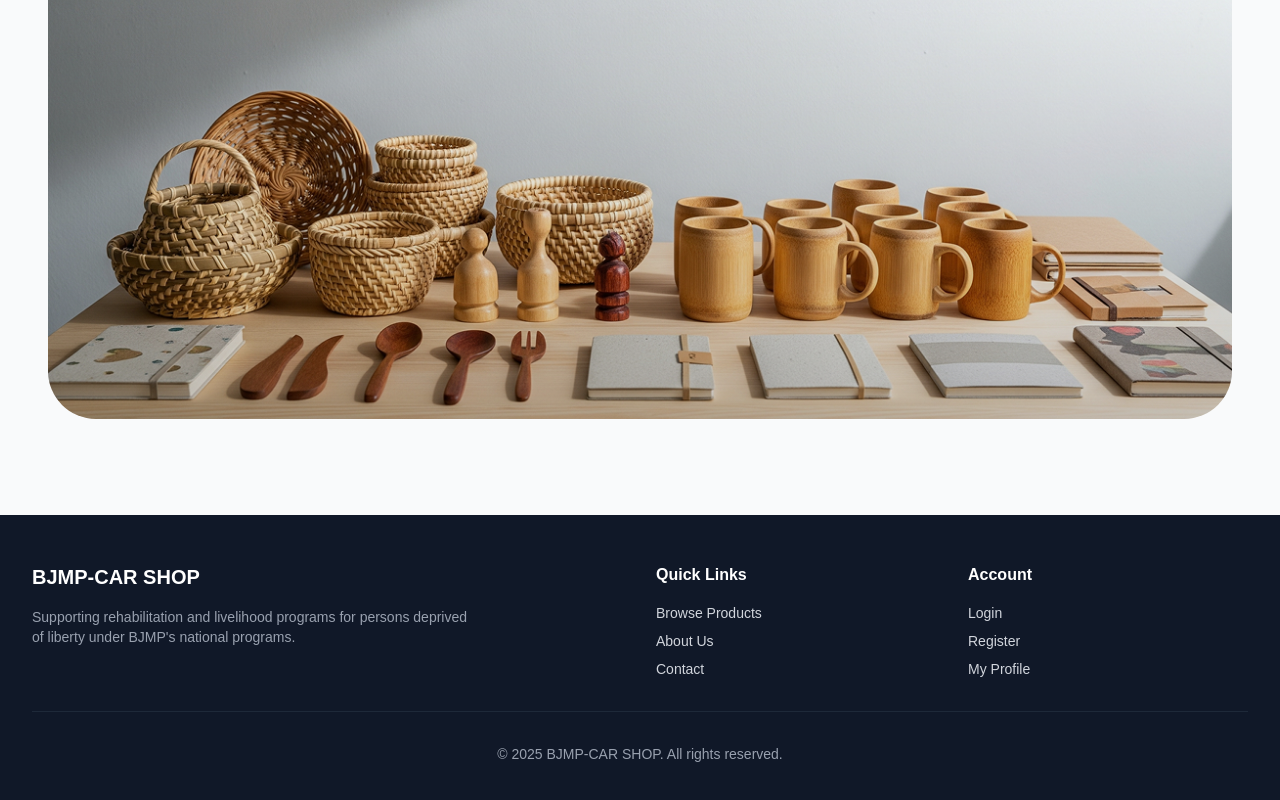
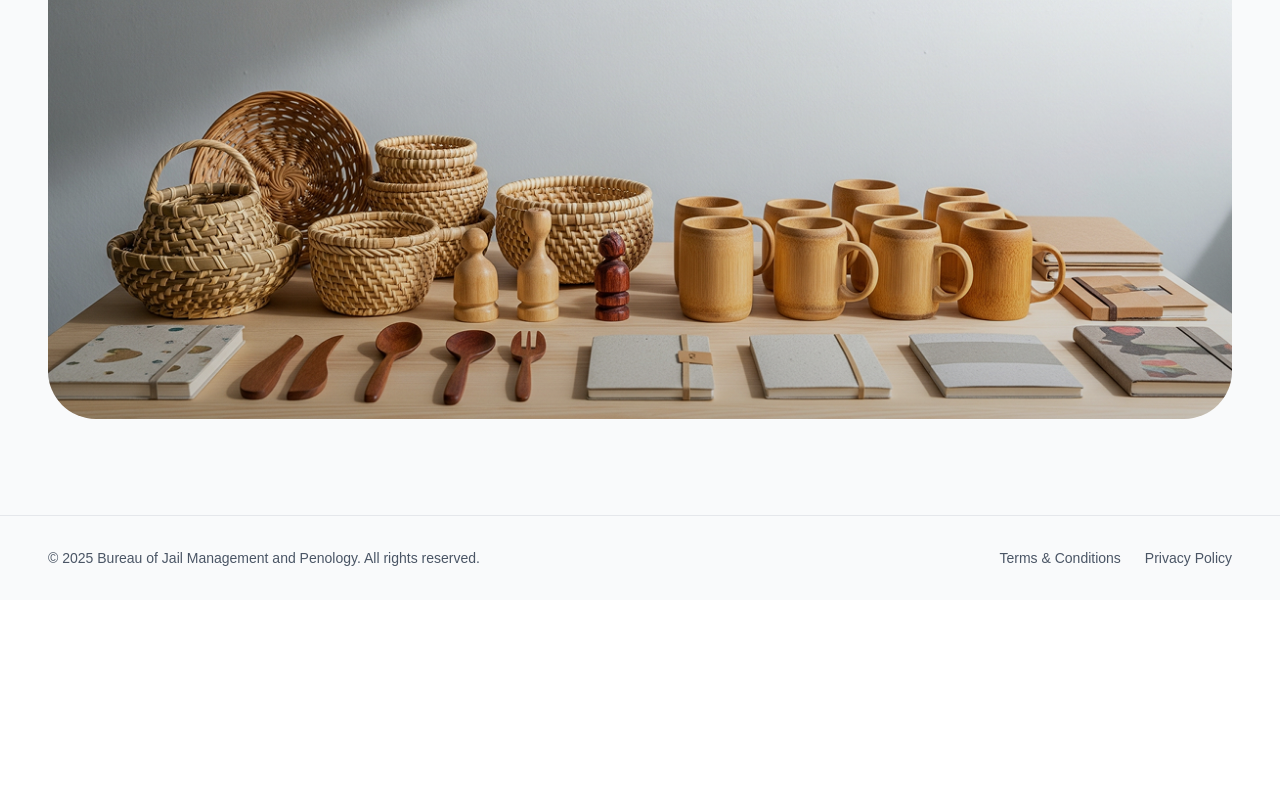
Before and after one commit to Inv8Solutions/cellshopbcj, a Next.js app: page / in a window 1280 px wide. Shown: the part 4356-5156 px from the top of the page. After the commit the page ends 4956 px from the top, so only its background shows below. Built offline with nearby package versions, Linux system fonts and the light colour scheme.

Commit message:
finished landing page

```diff
--- a/src/components/layout/Footer.tsx
+++ b/src/components/layout/Footer.tsx
@@ -2,64 +2,29 @@
 
 export default function Footer() {
   return (
-    <footer className="bg-gray-900 text-gray-300">
-      <div className="max-w-7xl mx-auto px-4 sm:px-6 lg:px-8 py-12">
-        <div className="grid grid-cols-1 md:grid-cols-4 gap-8">
-          {/* Brand */}
-          <div className="col-span-1 md:col-span-2">
-            <h3 className="text-white text-xl font-bold mb-4">BJMP-CAR SHOP</h3>
-            <p className="text-sm text-gray-400 max-w-md">
-              Supporting rehabilitation and livelihood programs for persons deprived of liberty under BJMP's national programs.
-            </p>
+    <footer className="bg-gray-50 border-t border-gray-200">
+      <div className="w-full px-6 lg:px-12 py-8">
+        <div className="flex flex-col sm:flex-row items-center justify-between gap-4">
+          {/* Copyright */}
+          <p className="text-sm text-gray-600">
+            © {new Date().getFullYear()} Bureau of Jail Management and Penology. All rights reserved.
+          </p>
+
+          {/* Links */}
+          <div className="flex items-center gap-6">
+            <Link
+              href="/terms"
+              className="text-sm text-gray-600 hover:text-gray-900 transition-colors"
+            >
+              Terms & Conditions
+            </Link>
+            <Link
+              href="/privacy"
+              className="text-sm text-gray-600 hover:text-gray-900 transition-colors"
+            >
+              Privacy Policy
+            </Link>
           </div>
-
-          {/* Quick Links */}
-          <div>
-            <h4 className="text-white font-semibold mb-4">Quick Links</h4>
-            <ul className="space-y-2 text-sm">
-              <li>
-                <Link href="/products" className="hover:text-white transition-colors">
-                  Browse Products
-                </Link>
-              </li>
-              <li>
-                <Link href="/about" className="hover:text-white transition-colors">
-                  About Us
-                </Link>
-              </li>
-              <li>
-                <Link href="/contact" className="hover:text-white transition-colors">
-                  Contact
-                </Link>
-              </li>
-            </ul>
-          </div>
-
-          {/* Account */}
-          <div>
-            <h4 className="text-white font-semibold mb-4">Account</h4>
-            <ul className="space-y-2 text-sm">
-              <li>
-                <Link href="/login" className="hover:text-white transition-colors">
-                  Login
-                </Link>
-              </li>
-              <li>
-                <Link href="/register" className="hover:text-white transition-colors">
-                  Register
-                </Link>
-              </li>
-              <li>
-                <Link href="/profile" className="hover:text-white transition-colors">
-                  My Profile
-                </Link>
-              </li>
-            </ul>
-          </div>
-        </div>
-
-        <div className="border-t border-gray-800 mt-8 pt-8 text-sm text-center text-gray-400">
-          <p>&copy; {new Date().getFullYear()} BJMP-CAR SHOP. All rights reserved.</p>
         </div>
       </div>
     </footer>
```
